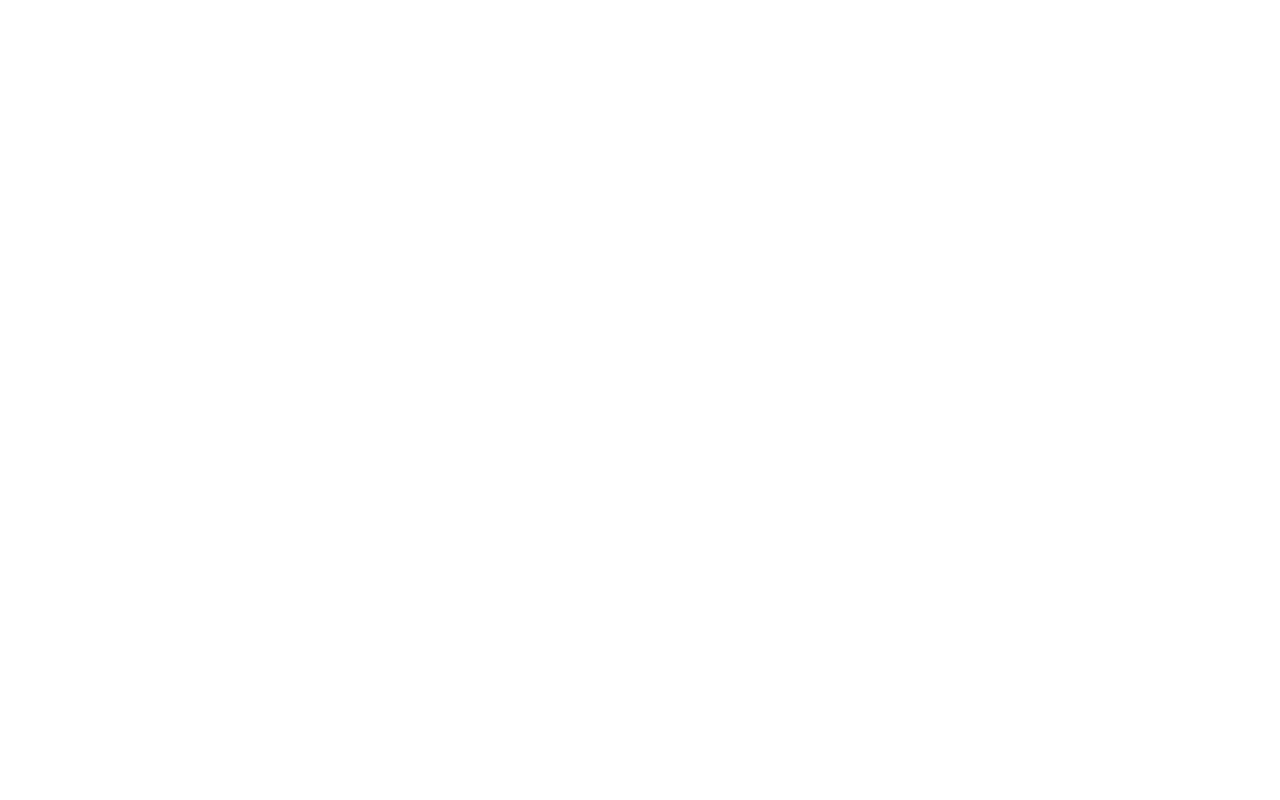
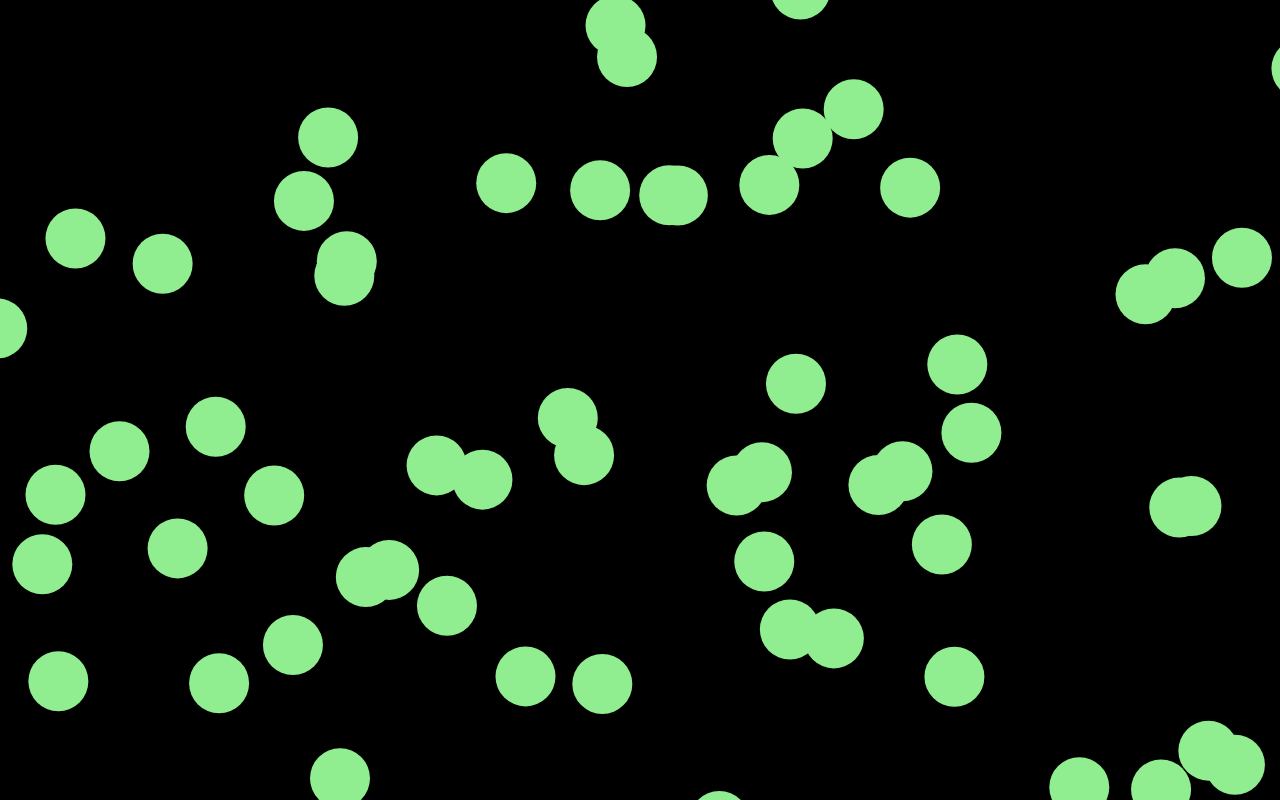
Before and after one commit to sameershahid1/Making-Games-Through-JavaScript, a plain HTML site: page Practice/Prac1.html in a window 1280 px wide. Drawn offline with Linux system fonts and the light colour scheme.

Commit message:
Basic Convas Learned

```diff
--- a/Practice/Prac1.css
+++ b/Practice/Prac1.css
@@ -1,4 +1,4 @@
-#convas1
+#canvas1
 {
     position:absolute;
     background-color: black;
--- a/Practice/Prac1.js
+++ b/Practice/Prac1.js
@@ -1 +1,89 @@
 const Canvas=document.getElementById('canvas1');
+const ctx=Canvas.getContext('2d');
+Canvas.width=window.innerWidth;
+Canvas.height=window.innerHeight;
+const particles=[];
+
+
+window.addEventListener('resize',()=>
+{
+    Canvas.width=window.innerWidth;
+    Canvas.height=window.innerHeight;
+// ctx.fillStyle="rgb(250,250,250)";
+// //The First Two Argument are Position x and y, the two argumens are Width and height
+// ctx.fillRect(10,10,50,50);
+
+});
+
+const mouse={
+    x:undefined,
+    y:undefined,
+};
+
+Canvas.addEventListener('click',(e)=>{
+    mouse.x=e.x;
+    mouse.y=e.y;
+});
+
+Canvas.addEventListener('mousemove',(e)=>{
+    mouse.x=e.x;
+    mouse.y=e.y;
+});
+
+class Particle
+{
+    constructor()
+    {
+        // this.x=mouse,x;
+        // this.y=mouse.y;
+        this.x=Math.random()*Canvas.width;
+        this.y=Math.random()*Canvas.height;
+        this.size=Math.floor(Math.random*5)+1;
+        this.speedX=Math.random()*3-1.5;
+        this.speedY=Math.random()*3-1.5;
+    }
+
+    update()
+    {
+        this.x+=this.speedX;
+        this.y+=this.speedY;
+    }
+
+    draw()
+    {
+       ctx.fillStyle='lightgreen';
+       ctx.beginPath();
+       ctx.arc(this.x,this.y,30,0,Math.PI*2);
+       ctx.fill();
+    }
+
+}
+
+
+function ParticleCreater()
+{
+    for(let i=0;i<100;i++)
+    {
+        particles.push(new Particle());
+    }
+    console.log(particles);
+}
+
+ParticleCreater();
+function HandleParticles()
+{
+    for(let i=0;i<particles.length;i++)
+    {
+        particles[i].update();
+        particles[i].draw();
+    }
+}
+
+const animate=()=>
+{
+   ctx.clearRect(0,0,Canvas.width,Canvas.height);
+   HandleParticles();
+   requestAnimationFrame(animate);
+}
+
+animate();
```
